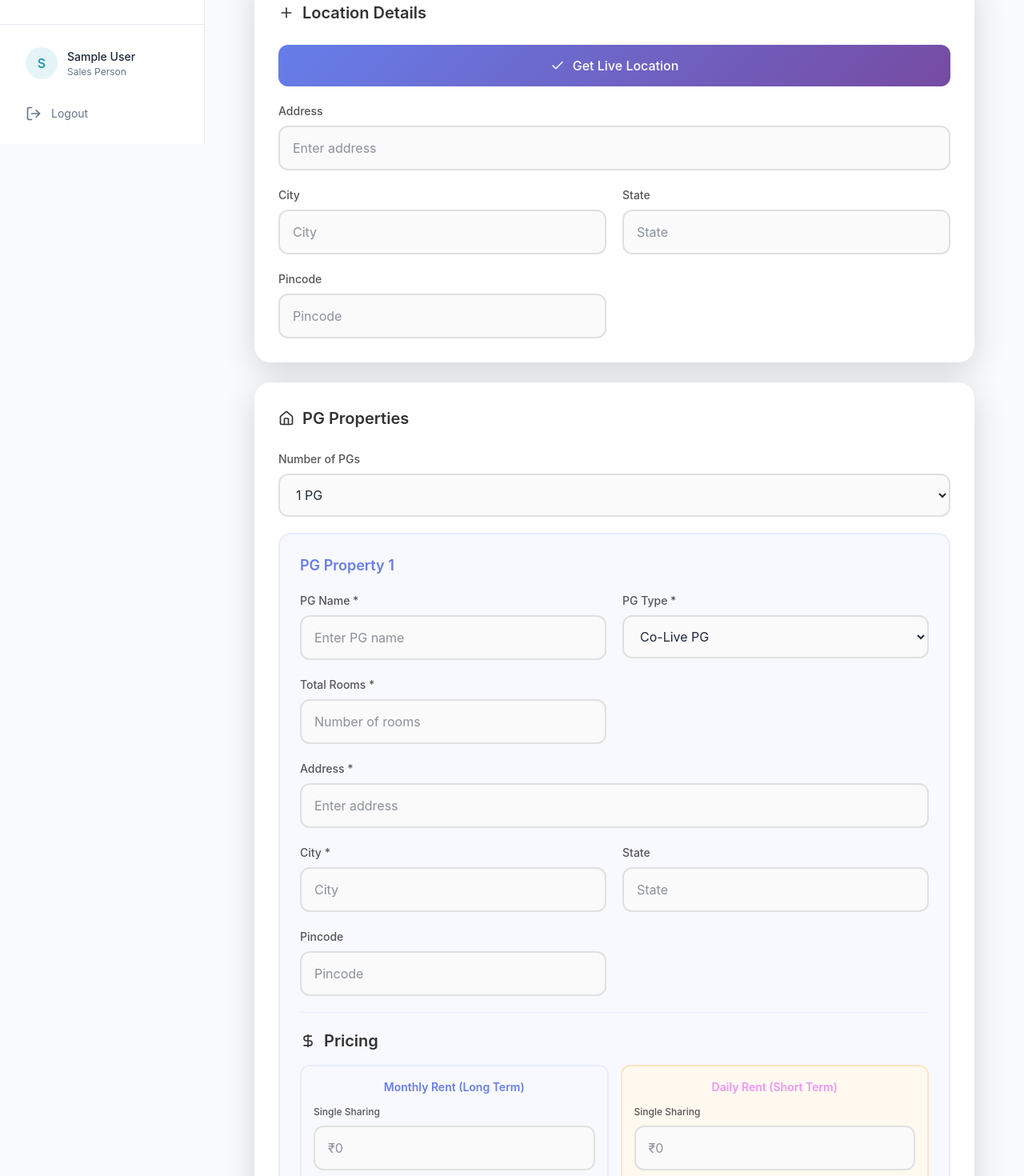
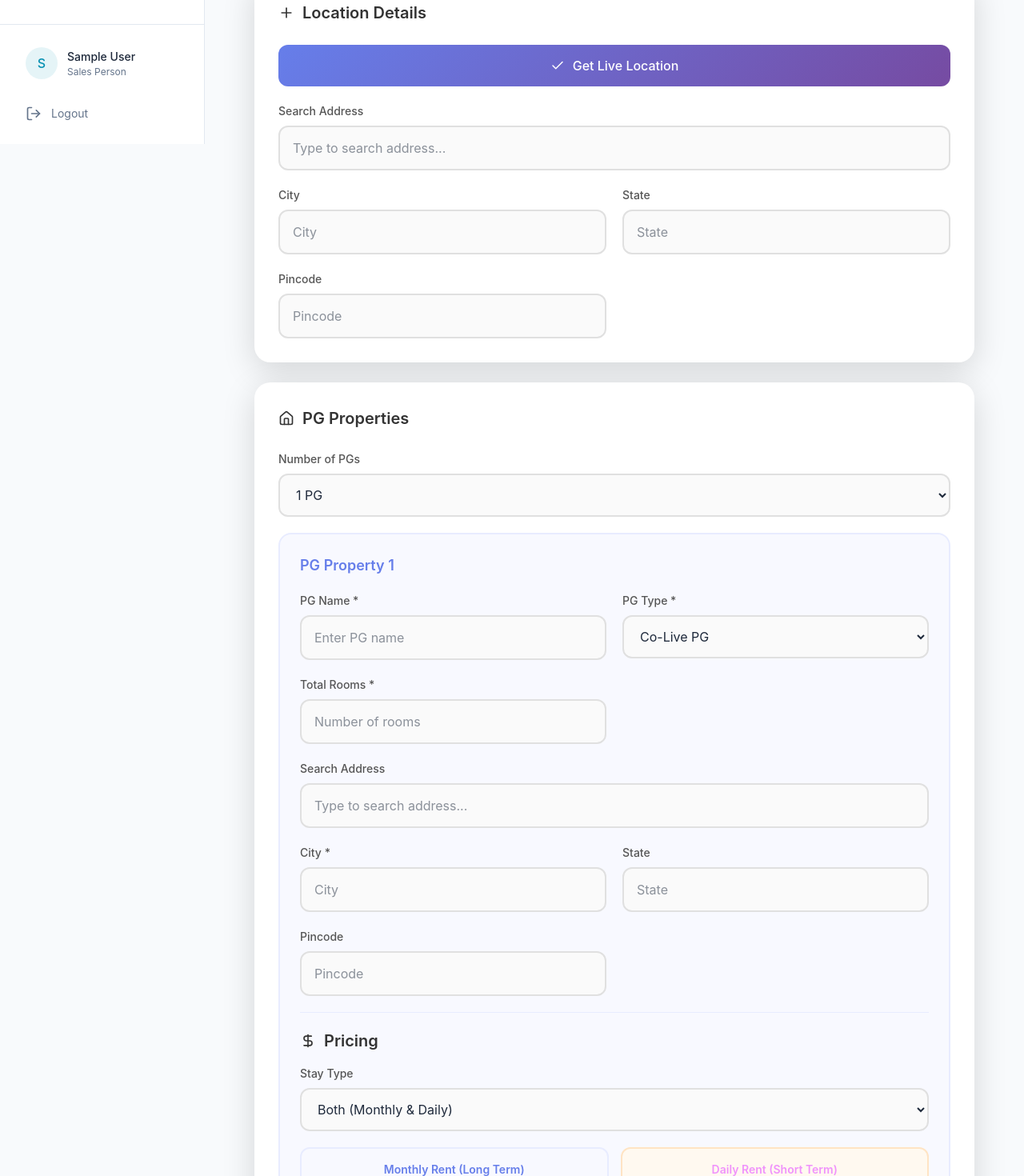
Before and after one commit to codextechinnovations/sales, a React (Vite) app: page /add-owner in a window 1280 px wide. Shown: the part 620-2090 px from the top of the page at 80% size. Built offline with nearby package versions, Linux system fonts and the light colour scheme; sample sign-in values are in the browser's storage.

Commit message:
added autocomplete

```diff
--- /dev/null
+++ b/src/components/AddressAutocomplete.tsx
@@ -0,0 +1,122 @@
+import { useState, useEffect, useRef, useCallback } from 'react';
+
+interface AddressData {
+  address: string;
+  city: string;
+  state: string;
+  pincode: string;
+  latitude: string;
+  longitude: string;
+}
+
+interface AddressAutocompleteProps {
+  value: string;
+  onChange: (value: string) => void;
+  onSelect: (data: AddressData) => void;
+  placeholder?: string;
+  inputStyle?: React.CSSProperties;
+}
+
+export function AddressAutocomplete({ value, onChange, onSelect, placeholder, inputStyle }: AddressAutocompleteProps) {
+  const [suggestions, setSuggestions] = useState<any[]>([]);
+  const [loading, setLoading] = useState(false);
+  const [isOpen, setIsOpen] = useState(false);
+  const containerRef = useRef<HTMLDivElement>(null);
+  const timerRef = useRef<ReturnType<typeof setTimeout> | undefined>(undefined);
+
+  const fetchSuggestions = useCallback(async (query: string) => {
+    if (!query || query.length < 2) {
+      setSuggestions([]);
+      return;
+    }
+    setLoading(true);
+    try {
+      const res = await fetch(`https://photon.komoot.io/api?q=${encodeURIComponent(query)}&limit=5&bbox=73.98,11.59,78.58,18.45`);
+      const data = await res.json();
+      setSuggestions(data.features || []);
+    } catch (err) {
+      console.error('Address autocomplete error:', err);
+    } finally {
+      setLoading(false);
+    }
+  }, []);
+
+  useEffect(() => {
+    if (timerRef.current) clearTimeout(timerRef.current);
+    timerRef.current = setTimeout(() => {
+      fetchSuggestions(value);
+    }, 400);
+    return () => clearTimeout(timerRef.current);
+  }, [value, fetchSuggestions]);
+
+  useEffect(() => {
+    const handleClickOutside = (e: MouseEvent) => {
+      if (containerRef.current && !containerRef.current.contains(e.target as Node)) {
+        setIsOpen(false);
+      }
+    };
+    document.addEventListener('mousedown', handleClickOutside);
+    return () => document.removeEventListener('mousedown', handleClickOutside);
+  }, []);
+
+  const handleSelect = (feature: any) => {
+    const props = feature.properties;
+    const data: AddressData = {
+      address: [props.street, props.housenumber, props.district].filter(Boolean).join(', '),
+      city: props.city || props.town || props.village || props.county || '',
+      state: props.state || '',
+      pincode: props.postcode || '',
+      latitude: feature.geometry.coordinates[1].toString(),
+      longitude: feature.geometry.coordinates[0].toString(),
+    };
+    onSelect(data);
+    setIsOpen(false);
+  };
+
+  const highlightMatch = (text: string, query: string) => {
+    if (!query) return text;
+    const regex = new RegExp(`(${query})`, 'gi');
+    return text.replace(regex, '<mark style="background:#eef2ff;padding:0 2px;border-radius:2px;">$1</mark>');
+  };
+
+  return (
+    <div ref={containerRef} style={{ position: 'relative' }}>
+      <input
+        type="text"
+        value={value}
+        onChange={(e) => { onChange(e.target.value); setIsOpen(true); }}
+        placeholder={placeholder || 'Search address...'}
+        style={inputStyle}
+      />
+      {(loading || suggestions.length > 0) && isOpen && (
+        <div style={{
+          position: 'absolute', top: '100%', left: 0, right: 0,
+          background: 'white', border: '1px solid #e0e0e0', borderRadius: '8px',
+          boxShadow: '0 4px 12px rgba(0,0,0,0.1)', zIndex: 50, marginTop: '4px',
+          maxHeight: '240px', overflowY: 'auto',
+        }}>
+          {loading && (
+            <div style={{ padding: '10px', color: '#888', textAlign: 'center' }}>Searching...</div>
+          )}
+          {suggestions.map((feature, i) => {
+            const p = feature.properties;
+            const name = [p.name, p.street, p.city, p.state].filter(Boolean).join(', ');
+            return (
+              <div
+                key={i}
+                onClick={() => handleSelect(feature)}
+                style={{
+                  padding: '10px 12px', cursor: 'pointer', borderBottom: '1px solid #f0f0f0',
+                  fontSize: '14px',
+                }}
+                onMouseEnter={(e) => (e.currentTarget.style.background = '#f8f9ff')}
+                onMouseLeave={(e) => (e.currentTarget.style.background = 'white')}
+                dangerouslySetInnerHTML={{ __html: highlightMatch(name, value) }}
+              />
+            );
+          })}
+        </div>
+      )}
+    </div>
+  );
+}
--- a/src/pages/PGOwnerForm.tsx
+++ b/src/pages/PGOwnerForm.tsx
@@ -1,7 +1,8 @@
 import { useState, useEffect } from 'react';
 import { useNavigate } from 'react-router';
-import { User, Home, Plus, Check, Loader, DollarSign, Image, X } from 'lucide-react';
+import { User, Home, Plus, Check, Loader, DollarSign, Image, X, MapPin } from 'lucide-react';
 import { salesPost } from '../services/apiClient';
+import { AddressAutocomplete } from '../components/AddressAutocomplete';
 
 const getContainerStyle = (isMobile: boolean): React.CSSProperties => ({
   minHeight: '100vh',
@@ -151,6 +152,7 @@ const submitBtnStyle: React.CSSProperties = {
 const getDefaultPg = () => ({
   name: '', type: 'colive', totalRooms: '', address: '', city: '', state: '', pincode: '',
   latitude: '', longitude: '', amenities: [],
+  stayType: 'both',
   longTermRent: { single: '', double: '', triple: '' },
   shortTermRent: { single: '', double: '', triple: '' },
   images: [] as string[]
@@ -363,8 +365,20 @@ export function PGOwnerForm() {
         )}
             <div style={{ ...formGridStyle, marginTop: '20px' }}>
               <div style={{ gridColumn: '1 / -1' }}>
-            <label style={getLabelStyle(isMobile)}>Address</label>
-            <input style={getInputStyle(isMobile)} placeholder="Enter address" value={owner.address} onChange={(e) => setOwner({ ...owner, address: e.target.value })} />
+                <label style={getLabelStyle(isMobile)}>Search Address</label>
+                <AddressAutocomplete
+                  value={owner.address}
+                  onChange={(v) => setOwner({ ...owner, address: v })}
+                  onSelect={(data) => setOwner(prev => ({
+                    ...prev,
+                    address: data.address,
+                    city: data.city,
+                    state: data.state,
+                    pincode: data.pincode
+                  }))}
+                  placeholder="Type to search address..."
+                  inputStyle={getInputStyle(isMobile)}
+                />
               </div>
               <div>
                 <label style={getLabelStyle(isMobile)}>City</label>
@@ -420,8 +434,21 @@ export function PGOwnerForm() {
                 <input style={getInputStyle(isMobile)} type="number" placeholder="Number of rooms" value={pg.totalRooms} onChange={(e) => updatePgField(index, 'totalRooms', e.target.value)} />
               </div>
               <div style={{ gridColumn: '1 / -1' }}>
-                <label style={getLabelStyle(isMobile)}>Address *</label>
-                <input style={getInputStyle(isMobile)} placeholder="Enter address" value={pg.address} onChange={(e) => updatePgField(index, 'address', e.target.value)} />
+                <label style={getLabelStyle(isMobile)}>Search Address</label>
+                <AddressAutocomplete
+                  value={pg.address}
+                  onChange={(v) => updatePgField(index, 'address', v)}
+                  onSelect={(data) => {
+                    updatePgField(index, 'address', data.address);
+                    updatePgField(index, 'city', data.city);
+                    updatePgField(index, 'state', data.state);
+                    updatePgField(index, 'pincode', data.pincode);
+                    updatePgField(index, 'latitude', data.latitude);
+                    updatePgField(index, 'longitude', data.longitude);
+                  }}
+                  placeholder="Type to search address..."
+                  inputStyle={getInputStyle(isMobile)}
+                />
               </div>
               <div>
                 <label style={getLabelStyle(isMobile)}>City *</label>
@@ -443,8 +470,19 @@ export function PGOwnerForm() {
                 <DollarSign size={20} /> Pricing
               </div>
 
+              {/* Stay Type Selector */}
+              <div style={{ marginBottom: '20px' }}>
+                <label style={getLabelStyle(isMobile)}>Stay Type</label>
+                <select style={getInputStyle(isMobile)} value={pg.stayType || 'both'} onChange={(e) => updatePgField(index, 'stayType', e.target.value)}>
+                  <option value="long">Long Stay Only (Monthly)</option>
+                  <option value="short">Short Stay Only (Daily)</option>
+                  <option value="both">Both (Monthly & Daily)</option>
+                </select>
+              </div>
+
               <div style={getPricingGridStyle(isMobile)}>
                 {/* Monthly Rent (Long Term) */}
+                {(pg.stayType === 'long' || pg.stayType === 'both') && (
                   <div style={pricingColumnStyle}>
                     <div style={pricingColumnHeaderStyle}>Monthly Rent (Long Term)</div>
                     <div style={{ display: 'flex', flexDirection: 'column', gap: '10px' }}>
@@ -462,8 +500,10 @@ export function PGOwnerForm() {
                       </div>
                     </div>
                   </div>
+                )}
 
                 {/* Daily Rent (Short Term) */}
+                {(pg.stayType === 'short' || pg.stayType === 'both') && (
                   <div style={{ ...pricingColumnStyle, background: '#fff9f0', borderColor: '#ffe4c4' }}>
                   <div style={{ ...pricingColumnHeaderStyle, color: '#f093fb' }}>Daily Rent (Short Term)</div>
                   <div style={{ display: 'flex', flexDirection: 'column', gap: '10px' }}>
@@ -481,6 +521,7 @@ export function PGOwnerForm() {
                     </div>
                   </div>
                 </div>
+                )}
               </div>
             </div>
 
```
Lines whose indentation alone changed are shown as unchanged.
